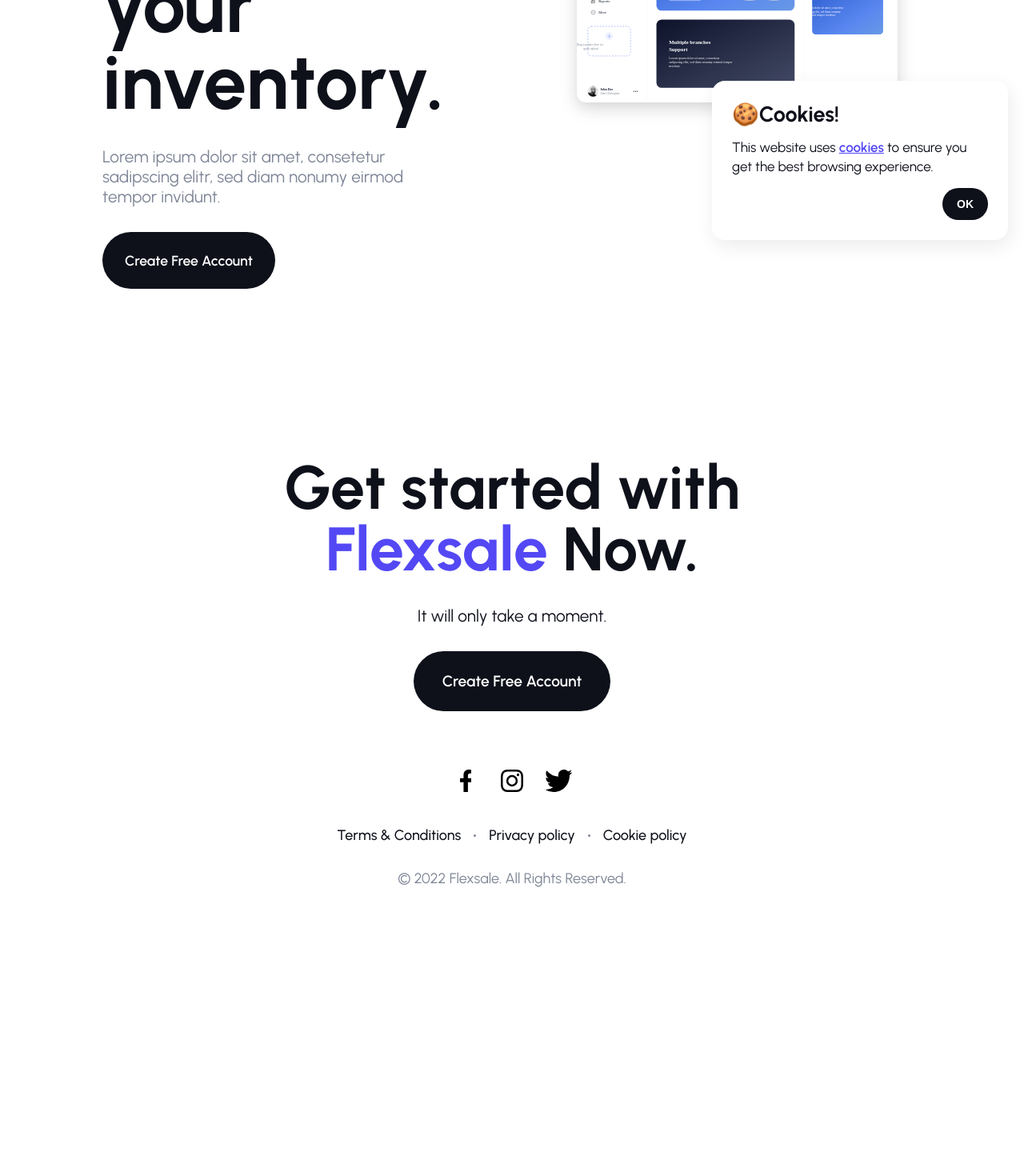
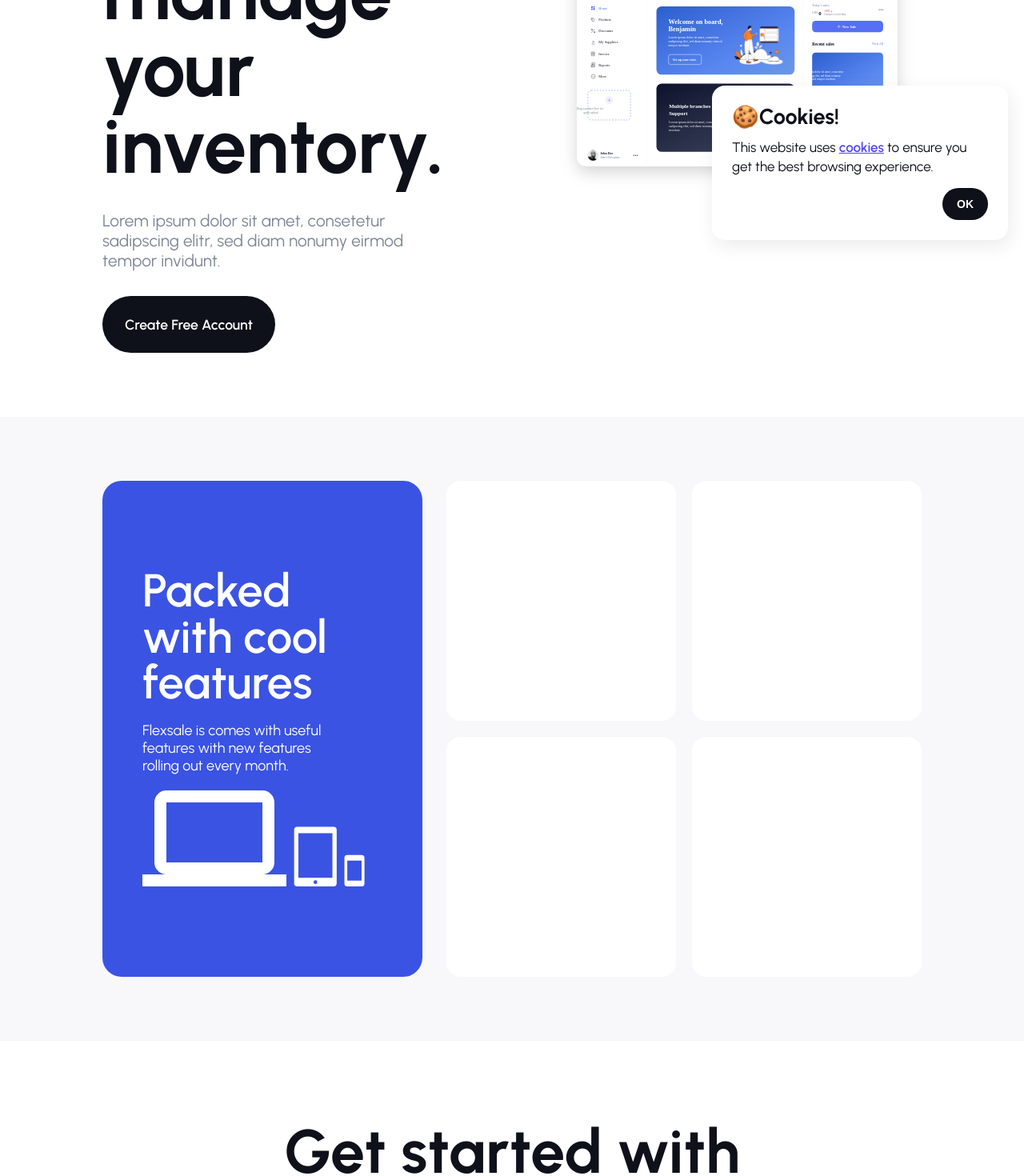
Before and after one commit to benjaminayimah/flexsale-web, a Vue app: page / in a window 1280 px wide. Shown: the part 480-1950 px from the top of the page at 80% size. Before the commit the page ends 1689 px from the top, so only its background shows below. Built offline with nearby package versions, Linux system fonts and the light colour scheme.

Commit message:
section 1

```diff
--- a/src/assets/index.scss
+++ b/src/assets/index.scss
@@ -11,6 +11,7 @@ $danger: #e63232;
 $success: #20C647;
 $warning: #EFB91C;
 $button-disabled: #9ea7d8;
+$bg-color: #F8F8FA;
 
 $myFont: 'Urbanist', Helvetica, sans-serif;
 
@@ -78,6 +79,7 @@ ul {
 }
 h1,h2,h3{
     margin: 0;
+    line-height: 1;
 }
 .fixed-body{
     overflow: hidden; overscroll-behavior-y: none;
@@ -112,7 +114,7 @@ h1,h2,h3{
 //policies
 
 .policies-wrapper{
-    background-color: #F8F8FA;
+    background-color: $bg-color;
     flex-grow: 1;
     padding: 0 20px;
     .policies-holder{
@@ -245,9 +247,9 @@ h1,h2,h3{
             font-size: 16px ;
         }
     }
-    .banner-wrapper{
+    .section-wrapper{
         width: 100%;
-        padding: 0 25px;
+        padding: 60px 20px;
         flex-direction: column;
         align-items: center;
         .banner-caption-wrapper{
@@ -269,6 +271,27 @@ h1,h2,h3{
                 justify-content: center;
             }
         }
+        .features-col-1{
+            width: 100%;
+            height: auto;
+            padding: 30px 25px;
+            // flex-direction: row;
+            h1 {
+                font-size: 2.6rem;
+            }
+            .description{
+                width: 100%;
+                padding: 15px 0;
+            }
+            svg {
+                height: 50px;
+            }
+        }
+        .features {
+            height: 400px;
+            width: 100%;
+            gap: 14px;
+        }
         .banner-image{
             width: 100%;
             height: 250px;
--- /dev/null
+++ b/src/components/includes/BannerSection.vue
@@ -0,0 +1,56 @@
+<template>
+    <section id="banner" class="fx jc-c ai-c" :style="{ 'minHeight': winHeight-250 + 'px'}">
+        <div class="section-wrapper fx">
+            <div class="fx-col banner-caption-wrapper gap-32">
+                <h1><span>A Smart</span> way to manage your inventory.</h1>
+                <div class="caption-sub">Lorem ipsum dolor sit amet, consetetur sadipscing elitr, sed diam nonumy eirmod tempor invidunt.</div>
+                <div class="fx button-wrapper"><router-link to="" class="a-button button-primary">Create Free Account</router-link></div>
+            </div>
+            <div class="banner-image fx ai-c">
+                <img src="../../../public/img/home-page.svg" alt="">
+            </div>
+        </div>
+    </section>
+</template>
+<script>
+export default {
+    name: 'BannerSection',
+    props: ['winHeight']
+}
+</script>
+<style lang="scss" scoped>
+.section-wrapper{
+    padding: 80px 0;
+    width: 80%;
+}
+.banner-caption-wrapper{
+  width: 55%;
+  h1 {
+    font-size: 6rem;
+    line-height: 1;
+    span {
+      color: $primary;
+    }
+  }
+  .caption-sub{
+    width: 70%;
+    font-size: 1.3rem;
+    color: $gray;
+  }
+  a {
+    padding: 25px 28px;
+    font-size: 1.1rem;
+  }
+}
+.banner-image{
+  width: 30%;
+  flex-grow: 1;
+//   background-image: url('../../../public/img/banner-colors.png');
+//   background-size: cover;
+//   background-repeat: no-repeat;
+//   background-position: 50% 50%;
+  img {
+    width: 100%;
+  }
+}
+</style>
--- /dev/null
+++ b/src/components/includes/SectionOne.vue
@@ -0,0 +1,65 @@
+<template>
+    <section id="features-overview" class="fx jc-c">
+        <div class="section-wrapper fx">
+            <div class="fx-col jc-c features-col-1">
+                <!-- <div> -->
+                <h1>Packed with cool features</h1>
+                <div class="description">Flexsale is comes with useful features with new features rolling out every month.</div>
+                <!-- </div> -->
+                <div>
+                    <svg xmlns="http://www.w3.org/2000/svg" height="120" viewBox="0 0 286.94 124.044">
+                        <path  d="M12198.741-2677.957a3.711,3.711,0,0,1-3.7-3.7v-33.3a3.711,3.711,0,0,1,3.7-3.7l18.5.018a3.7,3.7,0,0,1,3.7,3.681v33.3a3.711,3.711,0,0,1-3.7,3.7Zm0-7.4h18.5v-25.9h-18.5Zm-64.555,7.4a4.112,4.112,0,0,1-4.122-4.125v-68.72a4.114,4.114,0,0,1,4.122-4.125h46.732a4.116,4.116,0,0,1,4.125,4.125v68.72a4.114,4.114,0,0,1-4.125,4.125Zm20.963-5.515a2.437,2.437,0,0,0,2.4,2.423,2.466,2.466,0,0,0,2.423-2.423,2.438,2.438,0,0,0-2.423-2.4A2.422,2.422,0,0,0,12155.149-2683.472Zm-19.586-5.481h43.981v-57.728h-43.981Zm-201.563,11v-15.5h31.011a15.549,15.549,0,0,1-15.5-15.507v-77.526a15.549,15.549,0,0,1,15.5-15.507h124.044a15.551,15.551,0,0,1,15.5,15.507v77.526a15.551,15.551,0,0,1-15.5,15.507h31.011v15.5Zm31.011-31.011h124.044v-77.526h-124.044Z" transform="translate(-11934 2802.001)" fill="#fff"/>
+                    </svg>
+                </div>
+            </div>
+            <div class="features">
+                <div class="grid-item"></div>
+                <div class="grid-item"></div>
+                <div class="grid-item"></div>
+                <div class="grid-item"></div>
+            </div>
+        </div>
+    </section>
+</template>
+<script>
+export default {
+    name: 'SectionOne',
+}
+</script>
+<style lang="scss" scoped>
+#features-overview{
+    background-color: $bg-color;
+}
+.section-wrapper{
+    width: 80%;
+    padding: 80px 0;
+    gap: 30px;
+    .features-col-1{
+        border-radius: 24px;
+        height: 620px;
+        width: 40%;
+        background-color: #3a53e3;
+        padding: 20px 50px;
+        color: #fff;
+        h1 {
+            font-size: 3.6rem;
+            font-weight: 600;
+        }
+        .description{
+            width: 75%;
+            padding: 20px 0;
+        }
+    }
+    .features {
+        width: 60%;
+        display: grid;
+        grid-template-columns: repeat(2, 1fr);
+        gap: 20px;
+        .grid-item{
+            background-color: #fff;
+            border-radius: 18px;
+
+        }
+    }
+}
+</style>
--- a/src/views/Home.vue
+++ b/src/views/Home.vue
@@ -1,60 +1,21 @@
 <template>
-  <section id="banner" class="fx jc-c ai-c" :style="{ 'minHeight': getWindowHeight-250 + 'px'}">
-    <div class="banner-wrapper fx">
-      <div class="fx-col banner-caption-wrapper gap-32">
-        <h1><span>A Smart</span> way to manage your inventory.</h1>
-        <div class="caption-sub">Lorem ipsum dolor sit amet, consetetur sadipscing elitr, sed diam nonumy eirmod tempor invidunt.</div>
-        <div class="fx button-wrapper"><router-link to="" class="a-button button-primary">Create Free Account</router-link></div>
-      </div>
-      <div class="banner-image fx ai-c">
-        <img src="../../public/img/home-page.svg" alt="">
-      </div>
-    </div>
-  </section>
+  <banner-section v-bind:winHeight="getWindowHeight" />
+  <section-one />
 </template>
 
 <script>
 // @ is an alias to /src
 import { mapGetters } from 'vuex'
+import BannerSection from '../components/includes/BannerSection.vue'
+import SectionOne from '../components/includes/SectionOne.vue'
 import scrollTopMixin from '../mixins/scrollTopMixin'
 export default {
+  components: { BannerSection, SectionOne },
   name: 'Home',
   computed: mapGetters(['getWindowHeight']),
   mixins: [scrollTopMixin]
 }
 </script>
 <style lang="scss" scoped>
-.banner-wrapper{
-  width: 80%;
-}
-.banner-caption-wrapper{
-  width: 55%;
-  h1 {
-    font-size: 6rem;
-    line-height: 1;
-    span {
-      color: $primary;
-    }
-  }
-  .caption-sub{
-    width: 70%;
-    font-size: 1.3rem;
-    color: $gray;
-  }
-  a {
-    padding: 25px 28px;
-    font-size: 1.1rem;
-  }
-}
-.banner-image{
-  width: 30%;
-  flex-grow: 1;
-  // background-image: url('../../public/img/banner-colors.png');
-  // background-size: cover;
-  // background-repeat: no-repeat;
-  // background-position: 50% 50%;
-  img {
-    width: 100%;
-  }
-}
+
 </style>
```
